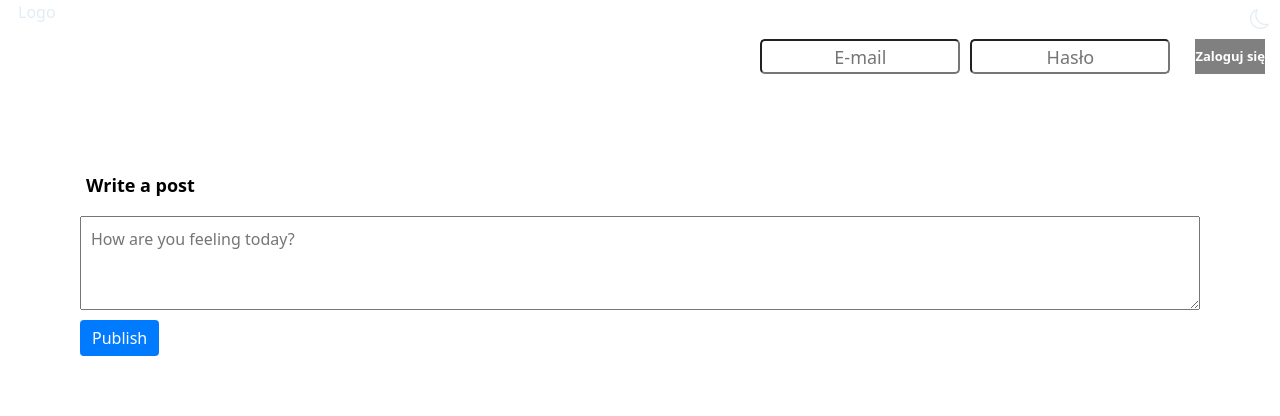
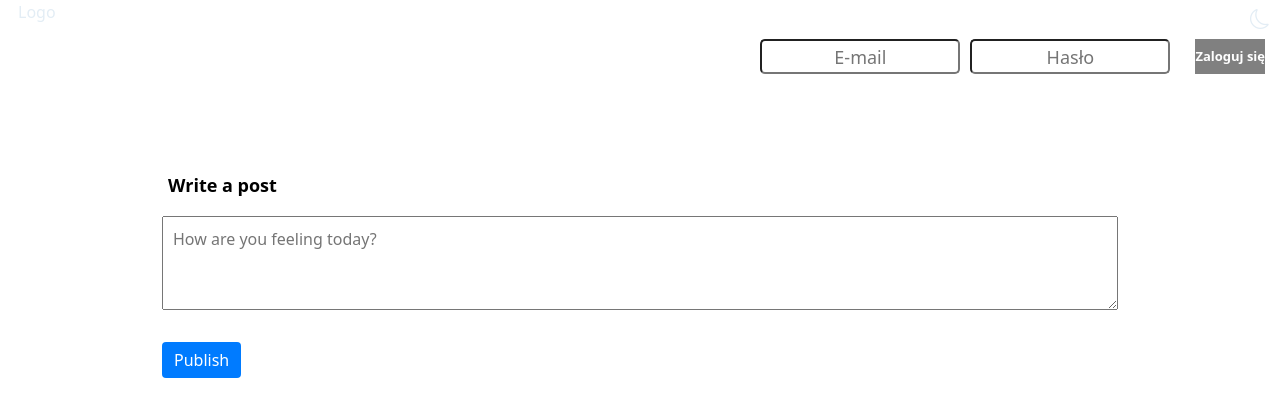
Before and after one commit to ALewandowska-sys/chatApp, a React (Create React App) app in the folder front/: page /myhome in a window 1280 px wide. Shown: the top 416 px of the page. Built offline with nearby package versions, Linux system fonts and the light colour scheme; no server answers; the database is empty.

Commit message:
Basic styles

```diff
--- a/front/package.json
+++ b/front/package.json
@@ -24,6 +24,7 @@
     "react-router-dom": "^6.10.0",
     "react-scripts": "5.0.1",
     "sass": "^1.58.3",
+    "styled-components": "^6.1.0",
     "typescript": "^4.9.5",
     "web-vitals": "^2.1.4",
     "yup": "^1.0.2"
--- /dev/null
+++ b/front/src/common/components/form/CreatePostTextArea.tsx
@@ -0,0 +1,58 @@
+import React, { useState } from "react";
+import styled from "styled-components";
+import Wrapper from "../layouts/Wrapper";
+
+interface TextAreaStyledProps {
+  valid: boolean;
+}
+
+const TextAreaStyled = styled.textarea<TextAreaStyledProps>`
+  ${(props) => !props.valid && "border-color:  red;"};
+
+`;
+
+export interface CreatePostTextAreaProps {
+  register: any;
+  errorMessages: any;
+}
+
+export default function CreatePostTextArea({
+  register,
+  errorMessages,
+}: CreatePostTextAreaProps) {
+  const [isFocus, setIsFocus] = useState(false);
+
+  return (
+    <Wrapper rel>
+      <TextAreaStyled
+        rows={3}
+        onFocus={() => setIsFocus(true)}
+        onBlur={() => setIsFocus(false)}
+        {...register("content", {
+          required: "Content cannot be empty",
+          maxLength: {
+            value: 200,
+            message: "Content cannot exceed 200 characters"
+          },
+          minLength: {
+            value: 5,
+            message: "Content needs at least 5 characters."
+          }
+        })}
+        valid={!(!!errorMessages)}
+        className="add-new-post__text-area"
+        placeholder="How are you feeling today?"
+      />
+    {errorMessages &&
+      <div style={{
+        position: "absolute",
+        top: "95px",
+        left: "5px",
+        color: "red",
+      }}>
+        {errorMessages}
+      </div>
+    }
+    </Wrapper>
+  )
+}
--- /dev/null
+++ b/front/src/common/components/layouts/Wrapper.tsx
@@ -0,0 +1,15 @@
+import styled from "styled-components";
+
+interface WrapperProps {
+  rel?: boolean;
+  abs?: boolean;
+  width?: string;
+}
+
+const Wrapper = styled.div<WrapperProps>`
+  ${(props) => props.rel && "position: relative;"};
+  ${(props) => props.abs && "position: absolute;"};
+  width: ${(props) => props.width || "100%"};
+`;
+
+export default Wrapper;
--- a/front/src/components/add_new_post/AddNewPost.tsx
+++ b/front/src/components/add_new_post/AddNewPost.tsx
@@ -1,26 +1,43 @@
-import React, { useState } from "react";
+import React, { useEffect, useState } from "react";
 import "./AddNewPost.scss";
 import { Timestamp } from "firebase/firestore";
 import { collection, addDoc } from "firebase/firestore";
 import { auth, firestore } from "../../firebase/firebase.config";
 import { useAuthState } from "react-firebase-hooks/auth";
+import { useForm } from "react-hook-form";
+import CreatePostTextArea from "../../common/components/form/CreatePostTextArea";
+
+interface IAddNewPostForm {
+  content: string;
+}
 
 export default function AddNewPost() {
-  const [content, setContent] = useState("");
+  // const [content, setContent] = useState("");
+  const { register, formState, watch } = useForm<IAddNewPostForm>({
+    mode: "onTouched",
+  });
 
   // Get the current user from Firebase Authentication
   const [user] = useAuthState(auth);
 
   // Function to handle changes in the textarea input
   const handleChange = (e: React.ChangeEvent<HTMLTextAreaElement>) => {
-    setContent(e.target.value);
+    // setContent(e.target.value);
+  };
+
+  const onSubmit = (e: any) => {
+    e.preventDefault();
+    console.log(formState);
+    console.log(formState.errors);
+    // console.log(formState.dirtyFields);
+    // console.log(formState.isValid);
   };
 
   // Function to handle publishing a new post
   const handlePublish = async () => {
     console.log("publish click");
 
-    if (!content) {
+    if (!true) {
       alert("Post cannot be empty");
       return;
     } else {
@@ -31,7 +48,7 @@ export default function AddNewPost() {
         const postCollectionRef = collection(firestore, "Posts");
         const newPost = {
           userId: user.uid,
-          content: content,
+          content: "",// content,
           createdAt: Timestamp.now().toDate(),
           comments: [],
           reactions: [], // Initialize an empty array to store reactions (will be updated later)
@@ -40,7 +57,7 @@ export default function AddNewPost() {
         try {
           // Add the new post to the Firestore collection
           await addDoc(postCollectionRef, newPost);
-          setContent(""); // Reset the content state after successful publishing
+          //setContent(""); // Reset the content state after successful publishing
           console.log("Post published successfully!");
         } catch (error) {
           console.log("Error publishing the post:", error);
@@ -50,8 +67,8 @@ export default function AddNewPost() {
   };
 
   return (
-    <div className="add-new-post__container">
-      <div className="add-new-post">
+    <div className="add-new-post__container container">
+      <form className="add-new-post">
         <h4>
           <label
             htmlFor="exampleFormControlTextarea1"
@@ -60,21 +77,17 @@ export default function AddNewPost() {
             Write a post
           </label>
         </h4>
-        <textarea
-          className="add-new-post__text-area"
-          placeholder="How are you feeling today?"
-          rows={3}
-          name="content"
-          value={content}
-          onChange={handleChange}
-        ></textarea>
+        <CreatePostTextArea
+          register={register}
+          errorMessages={formState.errors?.content?.message}
+        />
         <input
-          type="button"
-          className="add-new-post__submit-btn"
+          type="submit"
+          onClick={(e) => onSubmit(e)}
+          className="add-new-post__submit-btn mt-3"
           value="Publish"
-          onClick={handlePublish}
         />
-      </div>
+      </form>
     </div>
   );
 }
--- a/front/src/components/fetch_all_posts/FetchAllPosts.tsx
+++ b/front/src/components/fetch_all_posts/FetchAllPosts.tsx
@@ -53,7 +53,7 @@ export default function FetchAllPosts() {
   }, []);
 
   return (
-    <div className="fetch-all-posts">
+    <div className="fetch-all-posts container">
       {posts.map((post) => (
         <div key={post.id} className="fetch-all-posts__container">
           <UsernameDisplay userId={post.userId} />
--- a/front/src/components/username-display/UsernameDisplay.tsx
+++ b/front/src/components/username-display/UsernameDisplay.tsx
@@ -15,7 +15,7 @@ const UsernameDisplay: React.FC<UsernameDisplayProps> = ({ userId }) => {
   useEffect(() => {
     // Function to fetch the username based on the userId
     const fetchUsername = async (userId: string) => {
-      console.log("user ID: ", userId);
+      // console.log("user ID: ", userId);
       // Reference to the "Usernames" collection in the Firestore database
       const usernameCollectionRef = collection(firestore, "Usernames");
       try {
@@ -30,7 +30,7 @@ const UsernameDisplay: React.FC<UsernameDisplayProps> = ({ userId }) => {
           usernameData ? usernameData.data().username : "Unknown User"
         );
       } catch (error) {
-        console.log("Error fetching username:", error);
+        // console.log("Error fetching username:", error);
         // In case of an error, set the username to "Unknown User"
         setUsername("Unknown User");
       }
```
